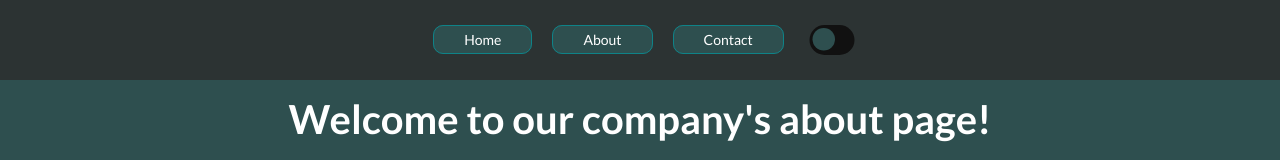
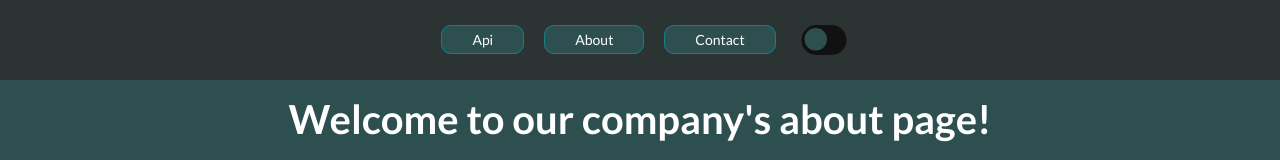
Before and after one commit to AlbertoAchegaLeitao/hp-api-master-Updated, a React (Create React App) app: page /hp-api-master-Updated/About in a window 1280 px wide. Shown: the top 160 px of the page. Built offline with nearby package versions, Linux system fonts and the light colour scheme.

Commit message:
CHANGE HOME TO API

```diff
--- a/src/components/Home.tsx
+++ b/src/components/Home.tsx
@@ -24,7 +24,7 @@ const Home = () => {
   return (
     <div className="homeparent">
       <div className="homecontainer">
-        <h1>Search Characters Here</h1>
+        <h1>Search Harry Potter Characters Here</h1>
         <form className="searchform" onSubmit={handleSubmit}>
           <input
             className="input"
--- a/src/components/Nav.tsx
+++ b/src/components/Nav.tsx
@@ -10,7 +10,7 @@ const Nav = () => {
     <div className="navbar">
       <div className="linkwrapper">
         <Link to="/" className="active um">
-          Home
+          Api
         </Link>
         <Link to="/about" className="dois">
           About
```
